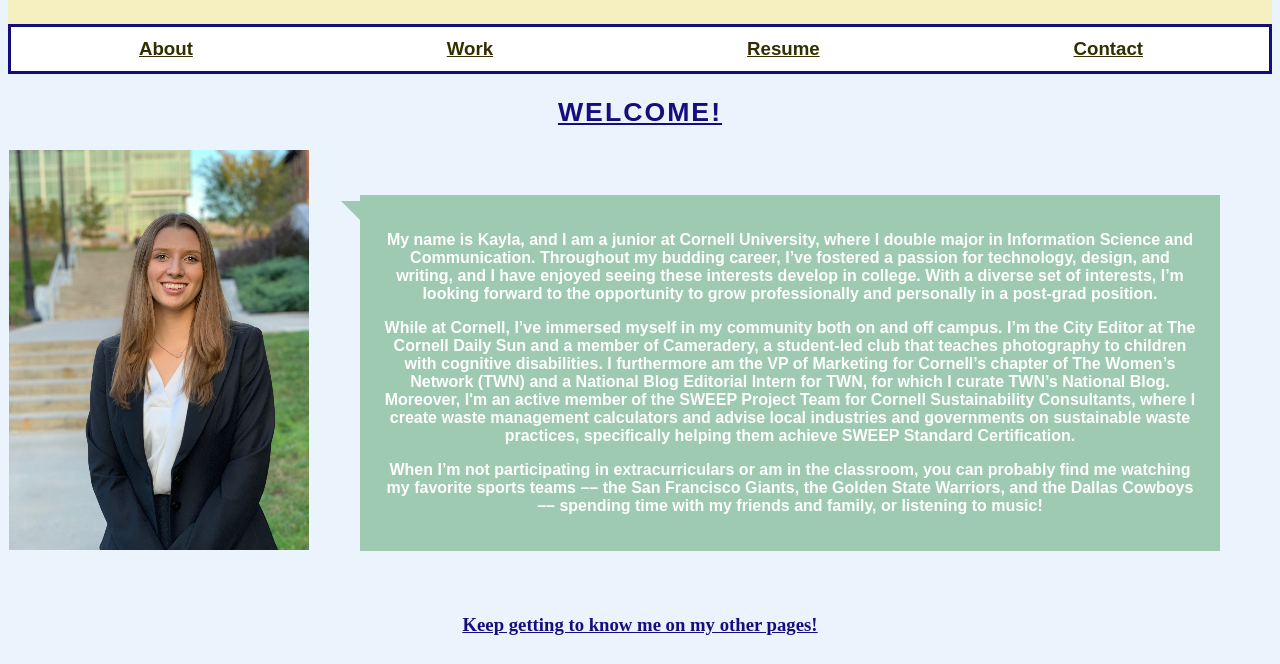
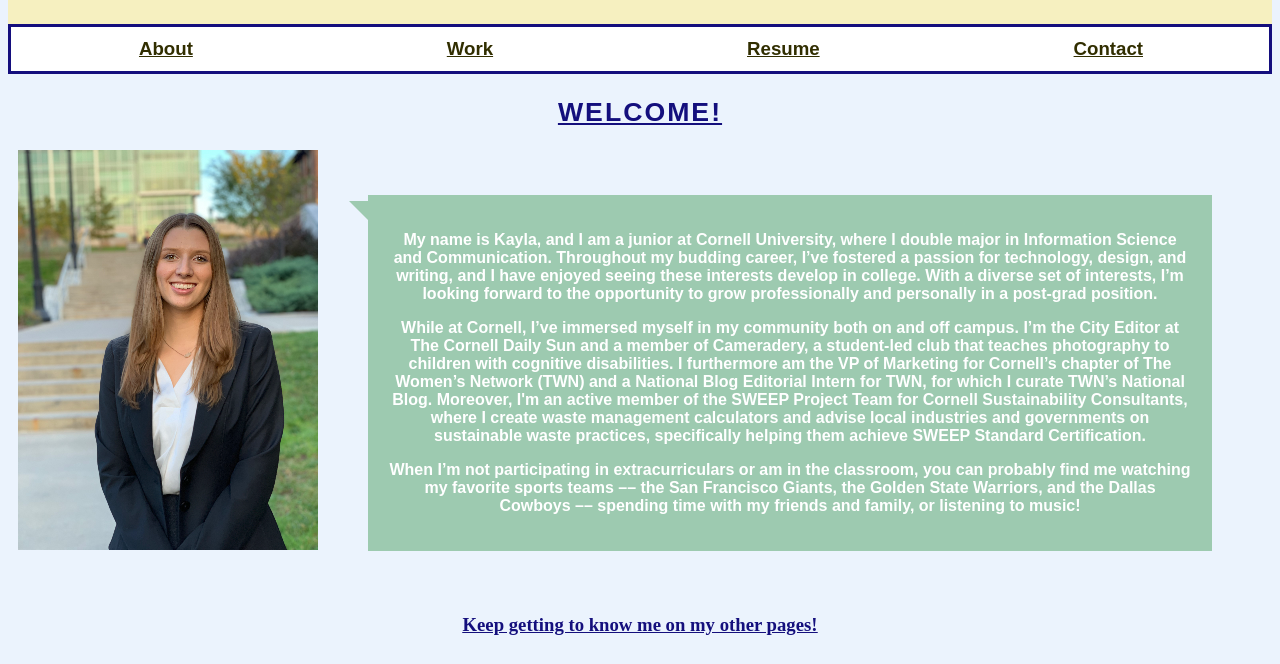
Before and after one commit to kaylariggs3/personal-website, a plain HTML site: page index.html in a window 1280 px wide. Shown: the part 136-800 px from the top of the page. Drawn offline with Linux system fonts and the light colour scheme.

Commit message:
everything synced 1/5

```diff
--- a/styles/site.css
+++ b/styles/site.css
@@ -106,8 +106,8 @@ footer {
 
  .row {
     display: flex;
-    margin: 1px;
-    padding: 0px;
+    justify-content: space-evenly;
+    margin: 10px;
 
  }
   .rightalign {
```
